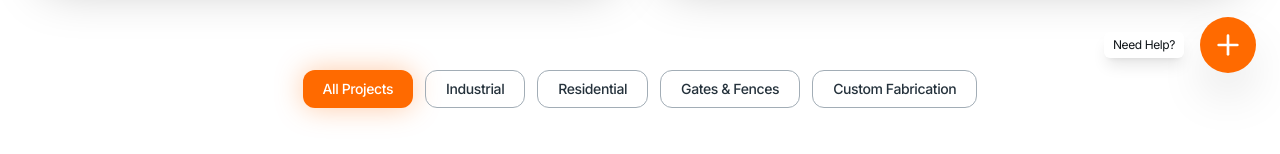
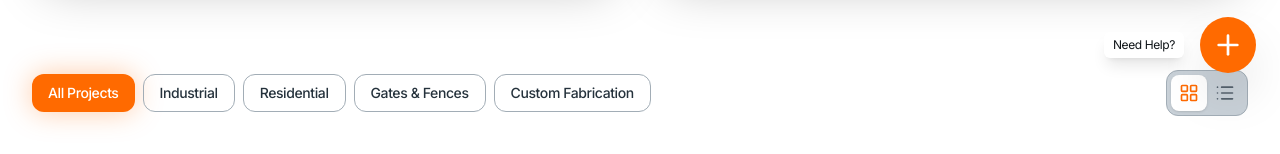
Before and after one commit to mastermind-creat/welding-app, a React (Vite) app: page /portfolio in a window 1280 px wide. Shown: the part 703-857 px from the top of the page. Built offline with nearby package versions, Linux system fonts and the light colour scheme.

Commit message:
Changed hero image

```diff
--- a/src/pages/Home.jsx
+++ b/src/pages/Home.jsx
@@ -21,7 +21,7 @@ const Home = () => {
             {/* Hero Section */}
             <section className="relative pt-20 pb-24 spark-bg overflow-hidden min-h-[90vh] flex items-center">
                 <img
-                    src="https://images.unsplash.com/photo-1544829099-26de0c2226c6?q=80&w=1400&auto=format&fit=crop"
+                    src="https://images.unsplash.com/photo-1504328345606-18bbc8c9d7d1?q=80&w=1400&auto=format&fit=crop"
                     alt="Welder at work"
                     className="absolute inset-0 h-full w-full object-cover opacity-10 dark:opacity-20 pointer-events-none select-none"
                 />
--- a/src/pages/Portfolio.jsx
+++ b/src/pages/Portfolio.jsx
@@ -3,7 +3,7 @@ import { projects } from '../data/projects';
 import Button from '../components/common/Button';
 import { Swiper, SwiperSlide } from 'swiper/react';
 import { Navigation, Pagination, Autoplay } from 'swiper/modules';
-import { Play, Maximize2 } from 'lucide-react';
+import { Play, Maximize2, LayoutGrid, List, Calendar, MapPin } from 'lucide-react';
 import { cn } from '../utils/cn';
 
 // Import Swiper styles
@@ -14,6 +14,7 @@ import 'swiper/css/pagination';
 const Portfolio = () => {
     const [filter, setFilter] = useState('all');
     const [visibleCount, setVisibleCount] = useState(6);
+    const [layout, setLayout] = useState('grid'); // 'grid' or 'list'
 
     const categories = [
         { id: 'all', label: 'All Projects' },
@@ -67,14 +68,15 @@ const Portfolio = () => {
                     </div>
                 </div>
 
-                {/* Filtering */}
-                <div className="flex flex-wrap justify-center gap-3 mb-12" data-aos="fade-up">
+                {/* Controls: Filtering & Layout Toggle */}
+                <div className="flex flex-col md:flex-row items-center justify-between gap-6 mb-12" data-aos="fade-up">
+                    <div className="flex flex-wrap justify-center md:justify-start gap-2">
                         {categories.map((cat) => (
                             <button
                                 key={cat.id}
                                 onClick={() => { setFilter(cat.id); setVisibleCount(6); }}
                                 className={cn(
-                                "px-5 py-2 rounded-xl text-sm font-medium transition-all duration-300",
+                                    "px-4 py-2 rounded-xl text-sm font-medium transition-all duration-300",
                                     filter === cat.id
                                         ? "bg-flame-500 text-white shadow-glow"
                                         : "bg-steel-50 dark:bg-white/5 border border-steel-200 dark:border-white/10 text-steel-600 dark:text-white/70 hover:bg-steel-100 dark:hover:bg-white/10"
@@ -85,12 +87,41 @@ const Portfolio = () => {
                         ))}
                     </div>
 
-                {/* Projects Grid */}
-                <div className="grid sm:grid-cols-2 lg:grid-cols-3 gap-6">
+                    <div className="flex p-1 bg-steel-100 dark:bg-white/5 rounded-xl border border-steel-200 dark:border-white/10">
+                        <button
+                            onClick={() => setLayout('grid')}
+                            className={cn(
+                                "p-2 rounded-lg transition-all",
+                                layout === 'grid'
+                                    ? "bg-white dark:bg-steel-800 text-flame-500 shadow-sm"
+                                    : "text-steel-400 hover:text-steel-600 dark:hover:text-white"
+                            )}
+                            title="Grid View"
+                        >
+                            <LayoutGrid className="h-5 w-5" />
+                        </button>
+                        <button
+                            onClick={() => setLayout('list')}
+                            className={cn(
+                                "p-2 rounded-lg transition-all",
+                                layout === 'list'
+                                    ? "bg-white dark:bg-steel-800 text-flame-500 shadow-sm"
+                                    : "text-steel-400 hover:text-steel-600 dark:hover:text-white"
+                            )}
+                            title="List View"
+                        >
+                            <List className="h-5 w-5" />
+                        </button>
+                    </div>
+                </div>
+
+                {/* Projects Display */}
+                {layout === 'grid' ? (
+                    <div className="grid grid-cols-3 gap-2 sm:gap-6">
                         {displayProjects.map((project, index) => (
                             <div
                                 key={project.id}
-                            className="group relative aspect-square overflow-hidden rounded-2xl border border-steel-200 dark:border-white/10 bg-steel-100 dark:bg-steel-800"
+                                className="group relative aspect-square overflow-hidden rounded-lg sm:rounded-2xl border border-steel-200 dark:border-white/10 bg-steel-100 dark:bg-steel-800"
                                 data-aos="fade-up"
                                 data-aos-delay={(index % 3) * 100}
                             >
@@ -100,18 +131,69 @@ const Portfolio = () => {
                                     className="h-full w-full object-cover transition-transform duration-700 group-hover:scale-110"
                                     loading="lazy"
                                 />
-                            <div className="absolute inset-0 bg-gradient-to-t from-black/80 via-black/20 to-transparent opacity-0 group-hover:opacity-100 transition-opacity duration-300 flex flex-col justify-end p-6">
-                                <span className="text-flame-400 text-xs font-bold uppercase tracking-widest mb-1">{project.category}</span>
-                                <h4 className="text-white font-bold text-lg">{project.label}</h4>
-                                <div className="mt-4 flex gap-2">
-                                    <button className="p-2 rounded-lg bg-white/10 hover:bg-flame-500 transition-colors">
-                                        <Maximize2 className="h-4 w-4 text-white" />
+                                <div className="absolute inset-0 bg-gradient-to-t from-black/80 via-black/20 to-transparent opacity-0 group-hover:opacity-100 transition-opacity duration-300 flex flex-col justify-end p-2 sm:p-6">
+                                    <span className="hidden sm:block text-flame-400 text-[10px] font-bold uppercase tracking-widest mb-1">{project.category}</span>
+                                    <h4 className="text-white font-bold text-[8px] sm:text-lg leading-tight">{project.label}</h4>
+                                    <div className="mt-2 hidden sm:flex gap-2">
+                                        <button className="p-1 sm:p-2 rounded-lg bg-white/10 hover:bg-flame-500 transition-colors">
+                                            <Maximize2 className="h-3 w-3 sm:h-4 sm:w-4 text-white" />
                                         </button>
                                     </div>
                                 </div>
                             </div>
                         ))}
                     </div>
+                ) : (
+                    <div className="space-y-6">
+                        {displayProjects.map((project, index) => (
+                            <div
+                                key={project.id}
+                                className="group flex flex-col md:flex-row gap-6 p-4 rounded-3xl border border-steel-200 dark:border-white/10 bg-white dark:bg-steel-800/50 hover:bg-steel-50 dark:hover:bg-steel-800 transition-all duration-300"
+                                data-aos="fade-up"
+                            >
+                                <div className="w-full md:w-72 h-48 rounded-2xl overflow-hidden shrink-0">
+                                    <img
+                                        src={`/${project.src}`}
+                                        alt={project.alt}
+                                        className="h-full w-full object-cover transition-transform duration-500 group-hover:scale-105"
+                                        loading="lazy"
+                                    />
+                                </div>
+                                <div className="flex flex-col justify-center flex-grow">
+                                    <div className="flex items-center gap-2 mb-2">
+                                        <span className="px-3 py-1 rounded-full bg-flame-500/10 text-flame-500 text-[10px] font-bold uppercase tracking-wider">
+                                            {project.category}
+                                        </span>
+                                        <span className="text-steel-400 text-xs flex items-center gap-1 leading-none">
+                                            <Calendar className="h-3 w-3" />
+                                            Active Service
+                                        </span>
+                                    </div>
+                                    <h3 className="text-2xl font-bold text-steel-900 dark:text-white mb-2">{project.label}</h3>
+                                    <p className="text-steel-600 dark:text-white/60 mb-6 max-w-xl">
+                                        High-precision {project.category} project delivered by Engineer Owino. Structural integrity and premium finish guaranteed.
+                                    </p>
+                                    <div className="flex items-center gap-6 text-sm text-steel-500 dark:text-white/40 mb-6">
+                                        <div className="flex items-center gap-2">
+                                            <MapPin className="h-4 w-4 text-flame-500" />
+                                            Client Location
+                                        </div>
+                                        <div className="flex items-center gap-2 text-green-500">
+                                            <div className="h-2 w-2 rounded-full bg-green-500 animate-pulse"></div>
+                                            Completed
+                                        </div>
+                                    </div>
+                                    <div>
+                                        <button className="px-6 py-2 rounded-xl bg-steel-100 dark:bg-white/5 hover:bg-flame-500 hover:text-white text-steel-700 dark:text-white/80 font-semibold transition-all flex items-center gap-2">
+                                            <Maximize2 className="h-4 w-4" />
+                                            View Details
+                                        </button>
+                                    </div>
+                                </div>
+                            </div>
+                        ))}
+                    </div>
+                )}
 
                 {/* View More */}
                 {visibleCount < filteredProjects.length && (
```
Lines whose indentation alone changed are shown as unchanged.
